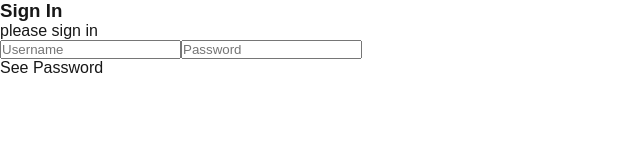
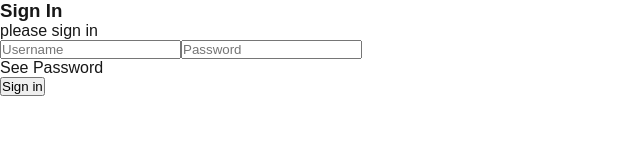
Before and after one commit to Modeba/project4, a Next.js app: page /login in a window 1280 px wide. Shown: the top 167 px of the page, without its empty margins (0-640 px from the left). Built offline with nearby package versions, Linux system fonts and the light colour scheme.

Commit message:
sign in button and prevent default

```diff
--- a/src/app/(auth)/login/page.jsx
+++ b/src/app/(auth)/login/page.jsx
@@ -9,6 +9,7 @@ const page = () => {
   const [password, setPassword] = useState("");
 
   const handleSubmit = (event) => {
+    event.preventDefault();
     console.log("Form Submitted");
   };
 
@@ -32,6 +33,7 @@ const page = () => {
         onChange={(event) => setPassword(event.target.value)}
       />
       <p onClick={handleSeePassword}>See Password</p>
+      <button type = "submit">Sign in</button>
       </form>
     </div>
   );
```
